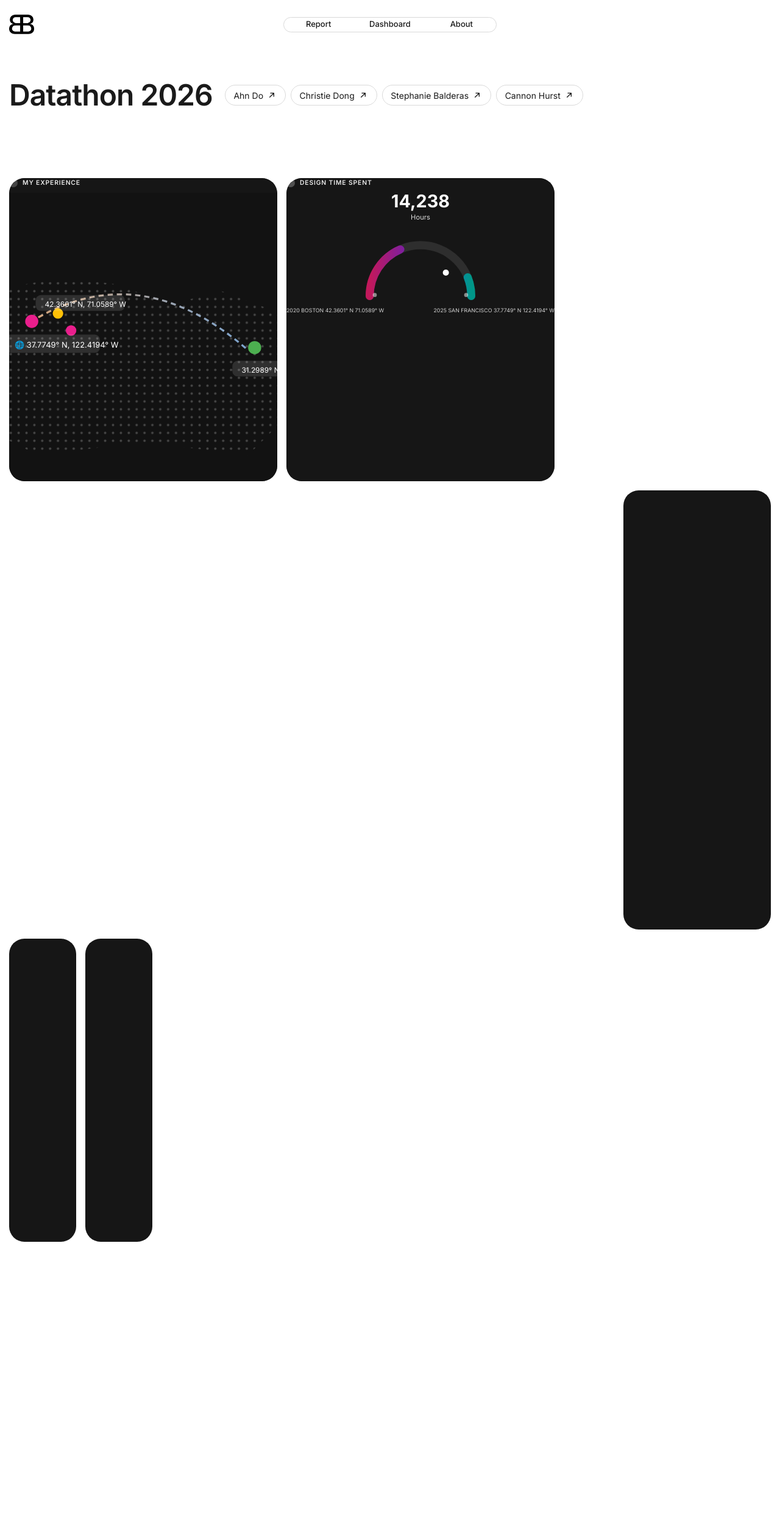
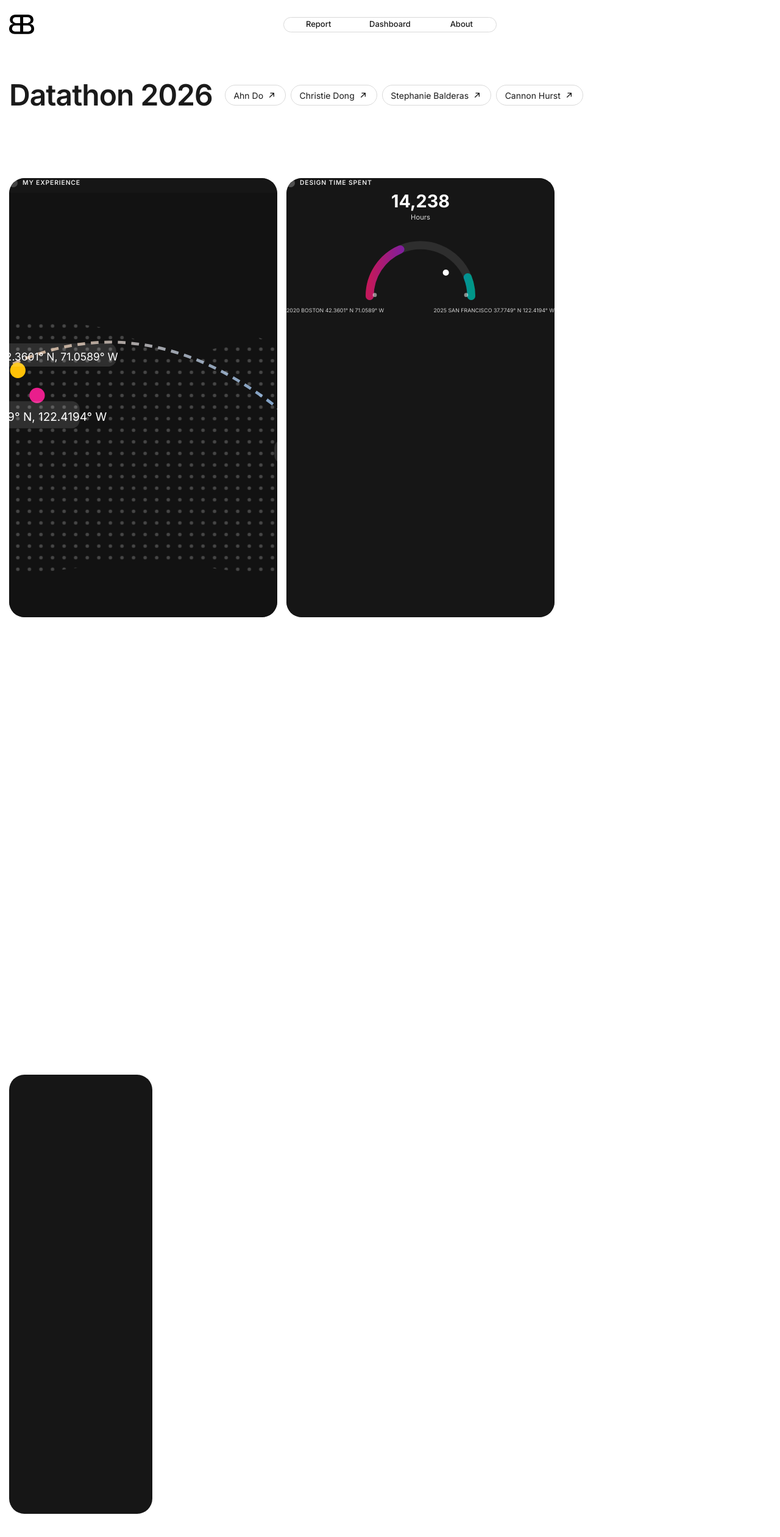
Before and after one commit to cannkayy/datathon-2026, a React (Vite) app: page /#/ in a window 1280 px wide. Shown: the top 2520 px of the page at 61% size. Before the commit the page ends 2115 px from the top, so only its background shows below. Built offline with nearby package versions, Linux system fonts and the light colour scheme.

Commit message:
720px height for all Tableau rows; remove one box from row 1 and row 3
Co-authored-by: Cursor <cursoragent@cursor.com>

```diff
--- a/src/pages/Report.jsx
+++ b/src/pages/Report.jsx
@@ -55,13 +55,9 @@ export default function Report() {
                 <VizPlaceholder embed={<TableauEmbed />} />
               </>
             ) : i === 1 ? (
-              <>
-                <VizPlaceholder embed={<TableauEmbedOverview />} />
-                <VizPlaceholder />
-              </>
+              <VizPlaceholder embed={<TableauEmbedOverview />} />
             ) : (
               <>
-                <VizPlaceholder />
                 <VizPlaceholder />
                 <VizPlaceholder embed={<TableauEmbedThirdRow />} />
               </>
--- a/src/pages/Report.module.css
+++ b/src/pages/Report.module.css
@@ -92,29 +92,29 @@
   gap: 15px;
 }
 
-/* Second row: Tableau (left, 1000px) + black box (right, 1fr) */
+/* First row: same height as second row for Tableau embed */
+.section:first-of-type .vizRow {
+  grid-auto-rows: 720px;
+}
+
+/* Second row: Tableau only (1000px) */
 .vizRowDashboard {
-  grid-template-columns: 1000px 1fr;
+  grid-template-columns: 1000px;
   grid-auto-rows: 720px;
   align-items: stretch;
   width: 100%;
   min-width: 0;
-  gap: 0 8px;
 }
 .vizRowDashboard .viz-placeholder {
   min-height: 720px;
-}
-.vizRowDashboard .viz-placeholder:first-child {
-  min-width: 0;
-}
-.vizRowDashboard .viz-placeholder:last-child {
   min-width: 0;
 }
 
-/* Third row: two black boxes (left) + Tableau (right, 1000px) */
+/* Third row: one black box (left) + Tableau (right, 1000px), 720px height */
 .vizRowThird {
-  grid-template-columns: 1fr 1fr 1000px;
-  gap: 15px;
+  grid-template-columns: 1fr 1000px;
+  grid-auto-rows: 720px;
+  gap: 0 15px;
 }
 
 .vizRow .viz-placeholder {
```
